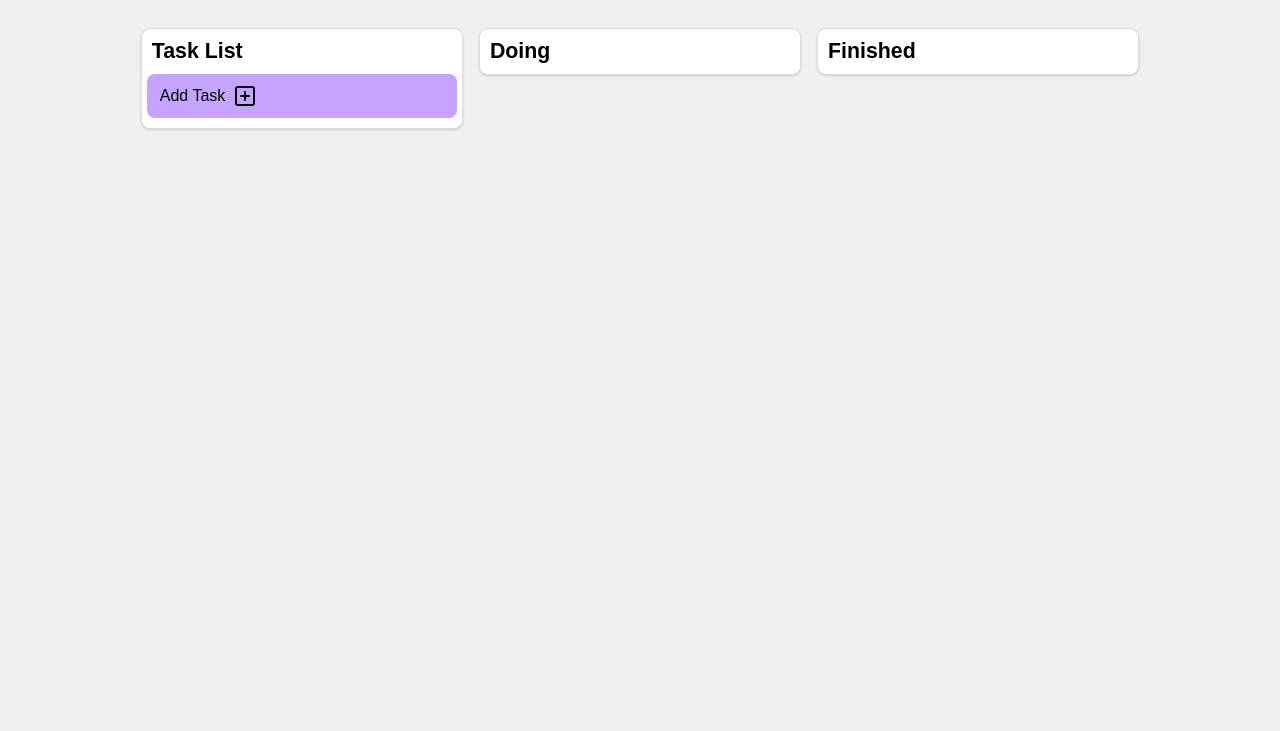
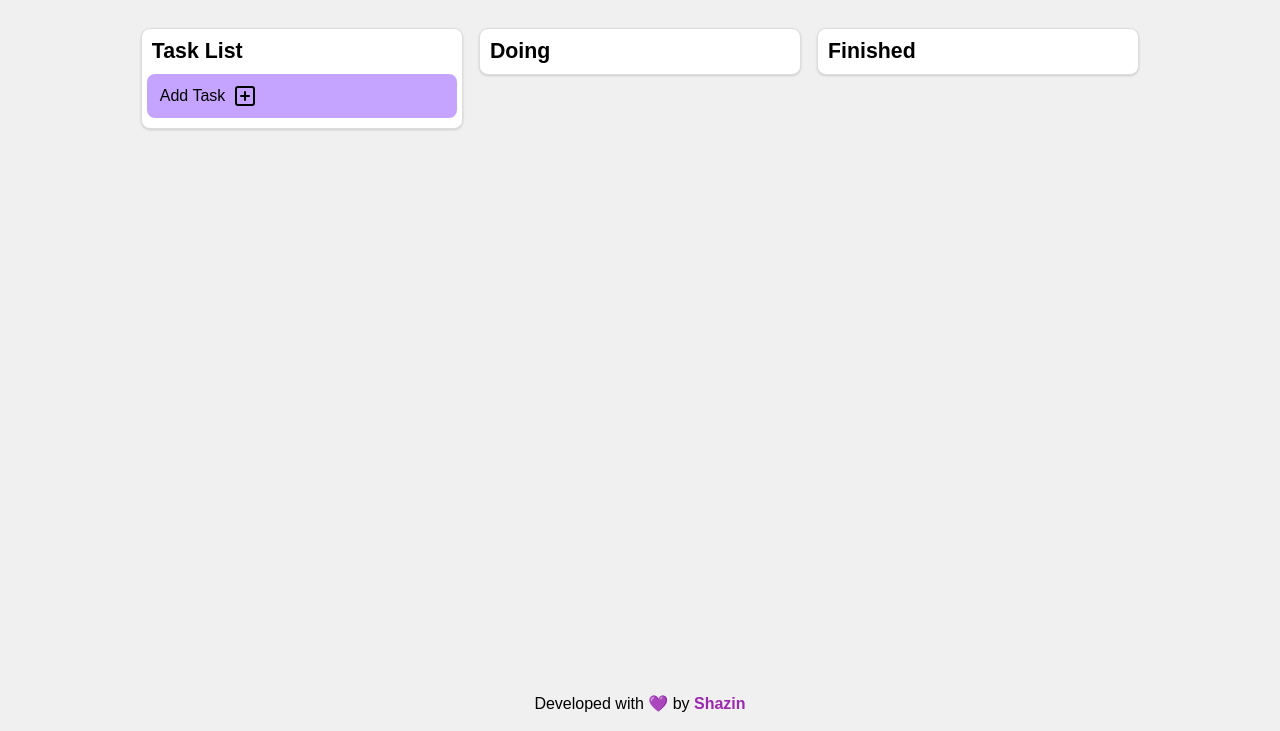
Before and after one commit to srshazin/drello, a website built with Vite: page index.html in a window 1280 px wide. Shown: the part 69-800 px from the top of the page. Built offline with nearby package versions, Linux system fonts and the light colour scheme; a web font is replaced by a local one.

Commit message:
Added footer

```diff
--- a/css/style.css
+++ b/css/style.css
@@ -210,3 +210,15 @@ div#boardFinished {
 .board-body::-webkit-scrollbar-thumb:hover {
   background: #555; /* Change the thumb color on hover */
 }
+footer.footer {
+  position: absolute;
+  bottom: 18px;
+  left: 50%;
+  transform: translateX(-50%);
+}
+
+a.footer-link {
+  font-weight: bold;
+  text-decoration: none;
+  color: #9c27b0;
+}
--- a/index.html
+++ b/index.html
@@ -173,6 +173,10 @@
         ><span>Remove Task</span></menu
       >
     </div>
+    <footer class="footer">
+      Developed with 💜 by
+      <a href="https://github.com/dev5h/" class="footer-link">Shazin</a>
+    </footer>
     <script type="module" src="/main.js"></script>
   </body>
 </html>
```
